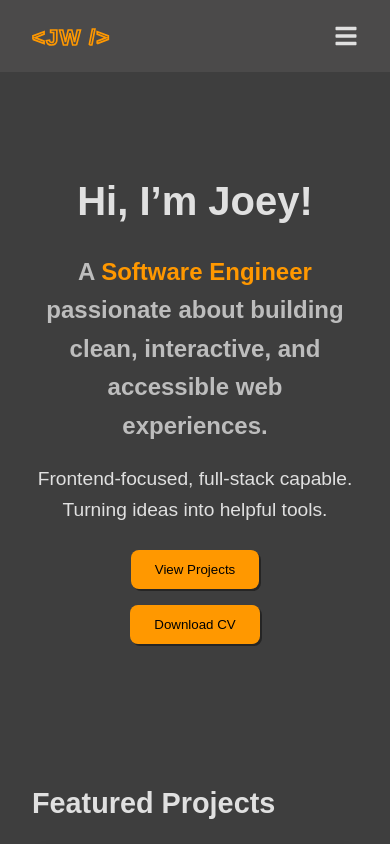
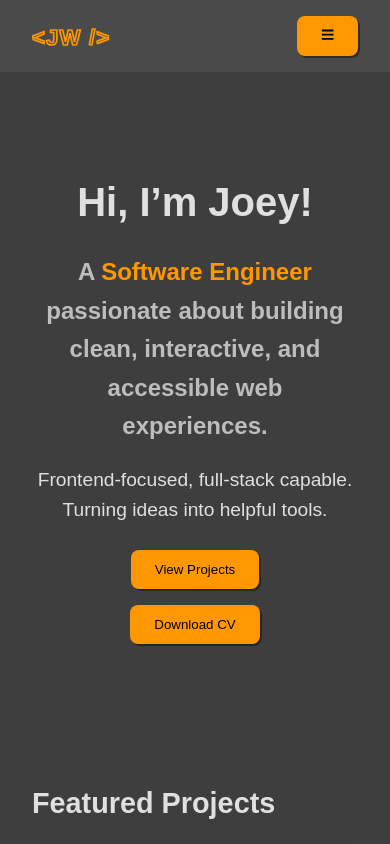
Before and after one commit to w0nght/jowee_portfolio, a React (Create React App) app: page / in a window 390 px wide. Shown: the top 844 px of the page. Built offline with nearby package versions, Linux system fonts and the light colour scheme; the HTML template or start-up script is replaced by a standard one.

Commit message:
Fix menu icon

```diff
--- a/src/components/Navbar.js
+++ b/src/components/Navbar.js
@@ -1,9 +1,26 @@
 import { useState, useRef, useEffect } from "react";
-import { FaBars } from "react-icons/fa";
+import { FaBars, FaTimes } from "react-icons/fa";
 
 export default function Navbar() {
   const [isOpen, setIsOpen] = useState(false);
+  const [isSmallScreen, setIsSmallScreen] = useState(false);
   const menuRef = useRef();
+
+  useEffect(() => {
+    function handleResize() {
+      setIsSmallScreen(window.innerWidth <= 768);
+    }
+
+    handleResize(); // Set initial value
+    window.addEventListener("resize", handleResize);
+    return () => window.removeEventListener("resize", handleResize);
+  }, []);
+
+  useEffect(() => {
+    if (!isSmallScreen) {
+      setIsOpen(false); // Close menu when screen size changes to large
+    }
+  }, [isSmallScreen]);
 
   useEffect(() => {
     function handleClickOutside(event) {
@@ -19,7 +36,7 @@ export default function Navbar() {
   }, [menuRef]);
 
   const handleMenuClick = () => {
-    setIsOpen(false);
+    setIsOpen(!isOpen);
   };
 
   return (
@@ -56,8 +73,22 @@ export default function Navbar() {
         >
           Download CV
         </a>
+        {isSmallScreen && (
+          <button className="nav-btn nav-close-btn" onClick={handleMenuClick}>
+            <FaTimes />
+          </button>
+        )}
       </div>
-      <FaBars className="hamburger" onClick={() => setIsOpen(!isOpen)} />
+      {isSmallScreen &&
+        (isOpen ? (
+          <button className="nav-btn" onClick={handleMenuClick}>
+            <FaTimes />
+          </button>
+        ) : (
+          <button className="nav-btn" onClick={handleMenuClick}>
+            <FaBars />
+          </button>
+        ))}
     </nav>
   );
 }
```
